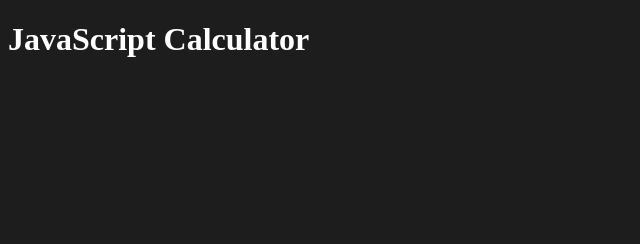
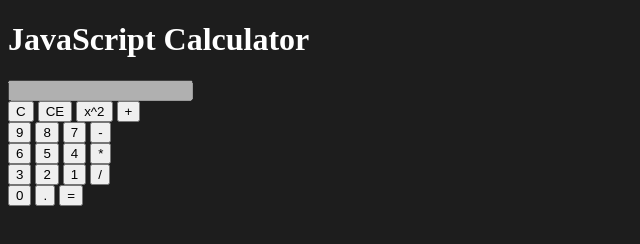
Before and after one commit to mohamudolow/javascript_calculator, a plain HTML site: page index.html in a window 1280 px wide. Shown: the whole page, without its empty margins (0-640 px from the left). Drawn offline with Linux system fonts and the light colour scheme.

Commit message:
update the app content

```diff
--- a/index.html
+++ b/index.html
@@ -13,7 +13,35 @@
 
         <h1>JavaScript Calculator</h1>
 
-
+        <div id="calculaor">
+            <form>
+                <input type="text" id="result" disabled>
+                <br>
+                <input type="button" value="C" class="key" onclick="toDisplay('C')">
+                <input type="button" value="CE" class="key" onclick="backspace('CE')">
+                <input type="button" value="x^2" class="key" onclick="toDisplay('x^2')">
+                <input type="button" value="+" class="key" onclick="toDisplay('+')">
+                <br>
+                <input type="button" value="9" class="key" onclick="toDisplay('9')">
+                <input type="button" value="8" class="key" onclick="toDisplay('8')">
+                <input type="button" value="7" class="key" onclick="toDisplay('7')">
+                <input type="button" value="-" class="key" onclick="toDisplay('-')">
+                <br>
+                <input type="button" value="6" class="key" onclick="toDisplay('6')">
+                <input type="button" value="5" class="key" onclick="toDisplay('5')">
+                <input type="button" value="4" class="key" onclick="toDisplay('4')">
+                <input type="button" value="*" class="key" onclick="toDisplay('*')">
+                <br>
+                <input type="button" value="3" class="key" onclick="toDisplay('3')">
+                <input type="button" value="2" class="key" onclick="toDisplay('2')">
+                <input type="button" value="1" class="key" onclick="toDisplay('1')">
+                <input type="button" value="/" class="key" onclick="toDisplay('/')">
+                <br>
+                <input type="button" value="0" class="key" onclick="toDisplay('0')">
+                <input type="button" value="." class="key" onclick="toDisplay('.')">
+                <input type="button" value="=" class="key" onclick="answer()">
+            </form>
+        </div>
 
         <script src="js/script.js"></script>
     </body>
```
